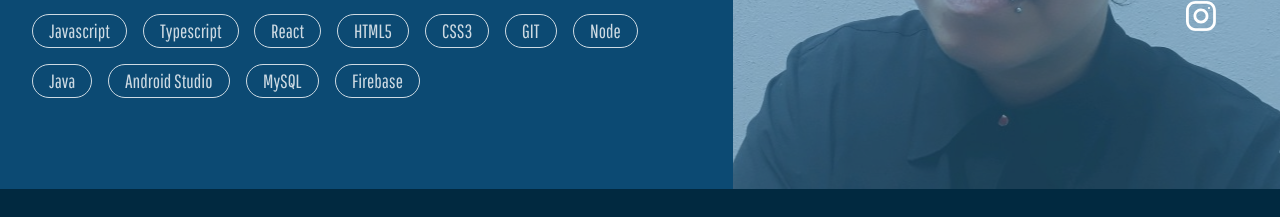
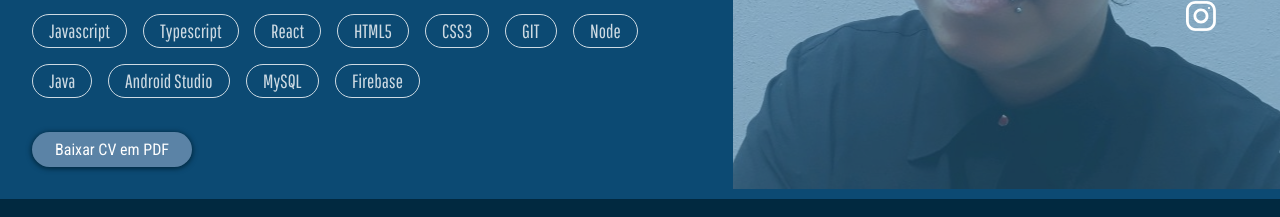
Before and after one commit to nyhvignoli/nyhvignoli.github.io, a React (Create React App) app: page / in a window 1280 px wide. Shown: the part 480-697 px from the top of the page. Built offline with nearby package versions, Linux system fonts and the light colour scheme; a web font is replaced by a local one.

Commit message:
CV download button working fine

```diff
--- a/src/components/AboutMe/AboutMe.js
+++ b/src/components/AboutMe/AboutMe.js
@@ -1,7 +1,8 @@
 import React from "react";
 import SocialMedia from "../SocialMedia/SocialMedia";
 import { Wrapper, InfoSection, ImageSection, Filter } from "./styles";
-import { Title, StackList, ListItem } from "../../global/styles";
+import { Title, StackList, ListItem, Anchor, StyledButton } from "../../global/styles";
+import cvPdf from "../../assets/cv-aline-vignoli.pdf";
 
 const AboutMe = () => {
     const stacks = [
@@ -17,6 +18,7 @@ const AboutMe = () => {
         "MySQL",
         "Firebase"
     ];
+
     return (
         <Wrapper id="about-me">
             <InfoSection>
@@ -44,10 +46,13 @@ const AboutMe = () => {
                 <StackList>
                     {stacks.map((stack, index) => {
                         return (
-                            <ListItem data-aos="flip-right" data-aos-duration="2000" data-aos-easing="ease-out-cubic" data-aos-delay="1000" key={index}>{stack}</ListItem>
+                            <ListItem data-aos="flip-right" data-aos-duration="2000" data-aos-easing="ease-out-cubic" data-aos-delay="100" key={index}>{stack}</ListItem>
                         )
                     })}
                 </StackList>
+                <Anchor data-aos="fade-up" data-aos-duration="1000" data-aos-easing="ease-in-sine" data-aos-delay="500" href={cvPdf} download>
+                    <StyledButton>Baixar CV em PDF</StyledButton>
+                </Anchor>
             </InfoSection>
             <Filter>
                 <ImageSection />
--- a/src/components/Projects/ProjectsContent/ProjectsContent.js
+++ b/src/components/Projects/ProjectsContent/ProjectsContent.js
@@ -1,6 +1,6 @@
 import React from "react";
-import { ListItem, StackList } from "../../../global/styles";
-import { Wrapper, ImageContainer, Content, TextWrapper, ButtonGroup, StyledButton, Title, Image } from "./styles";
+import { ListItem, StackList, StyledButton } from "../../../global/styles";
+import { Wrapper, ImageContainer, Content, TextWrapper, ButtonGroup, Title, Image } from "./styles";
 
 const ProjectsContent = (props) => {
 
--- a/src/components/Projects/ProjectsContent/styles.js
+++ b/src/components/Projects/ProjectsContent/styles.js
@@ -64,27 +64,3 @@ export const ButtonGroup = styled.div`
         flex-direction: column;
     }
 `;
-
-export const StyledButton = styled.button`
-    padding: 0.5rem;
-    border: none;
-    box-shadow: 2px 2px 5px 1px #012940;
-    border-radius: 5px;
-    min-width: 160px;
-    font-family: 'Roboto Condensed', sans-serif;
-    font-size: 1rem;
-    background-color: #5b83a6;
-    color: #FFF;
-    transition: all .2s ease-in-out;
-
-    &:hover {
-        cursor: pointer;
-        box-shadow: 2px 2px 6px 2px #012940;
-        opacity: 0.8;
-        transform: scale(1.02);
-    }
-
-    @media (max-width: 400px) {
-        width: 100%;
-    }
-`;
--- a/src/components/Timeline/styles.js
+++ b/src/components/Timeline/styles.js
@@ -10,7 +10,7 @@ export const Wrapper = styled.section`
     text-align: center;
 
     @media (max-width: 800px) {
-        padding: 1rem 2rem;
+        padding: 0.5rem 1rem;
     }
 `;
 
--- a/src/global/styles.js
+++ b/src/global/styles.js
@@ -48,3 +48,38 @@ export const ListItem = styled.li`
         border: 1px solid rgba(0, 67, 108, 0.64);
     `}
 `;
+
+export const Anchor = styled.a`
+    text-decoration: none;
+    display: flex;
+    padding-top: 1rem;
+
+    @media (max-width: 800px) {
+        justify-content: center;
+        padding-bottom: 1rem;
+    }
+`;
+
+export const StyledButton = styled.button`
+    padding: 0.5rem;
+    border: none;
+    box-shadow: 0px 1px 5px 1px #012940;
+    border-radius: 2rem;
+    min-width: 160px;
+    font-family: 'Roboto Condensed', sans-serif;
+    font-size: 1rem;
+    background-color: #5b83a6;
+    color: #FFF;
+    transition: all .2s ease-in-out;
+
+    &:hover {
+        cursor: pointer;
+        box-shadow: 2px 2px 6px 2px #012940;
+        opacity: 0.8;
+        transform: scale(1.02);
+    }
+
+    @media (max-width: 400px) {
+        width: 100%;
+    }
+`;
```
Also changed, not shown: 1 other file (tests, documents, lock files or other folders).
